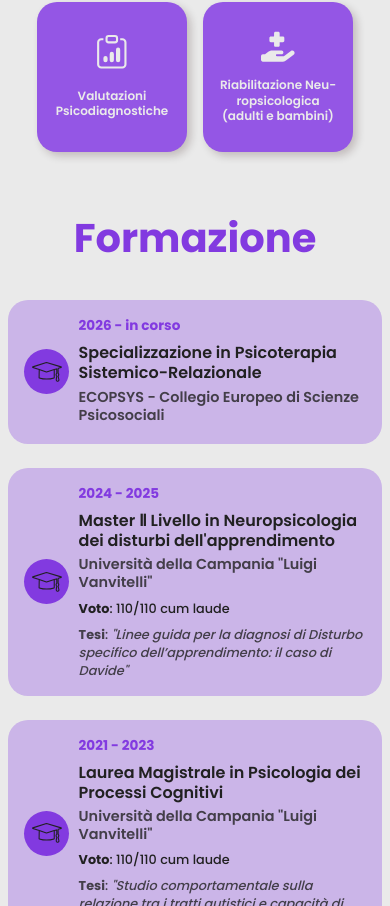
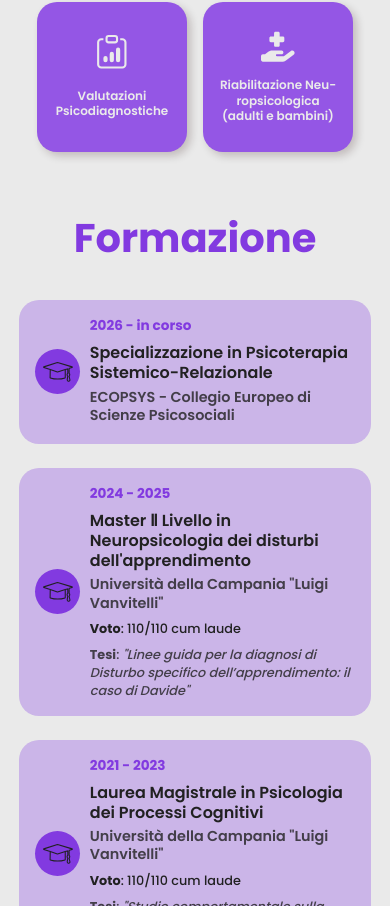
Before and after one commit to gcarda99/psycologist-portfolio, a React (Vite) app: page / in a window 390 px wide. Shown: the part 2538-3444 px from the top of the page. Built offline with nearby package versions, Linux system fonts and the light colour scheme; no server answers; a web font is replaced by a local one.

Commit message:
fix: add horizontal padding in Education section on mobile

```diff
--- a/src/components/Education/Education.css
+++ b/src/components/Education/Education.css
@@ -104,7 +104,6 @@
 
 /* ── 2K (2560px+) ─────────────────────────────────────── */
 @media (min-width: 2560px) {
-    /* padding sul root, max-width sul body interno */
     .education {
         padding: 0 6rem;
     }
@@ -166,7 +165,7 @@
     }
 }
 
-/* ── Tablet ───────────────────────────────────────────── */
+/* ── Tablet ────────────────────────────────────────────── */
 @media screen and (max-width: 992px) {
     .education {
         min-height: 100%;
@@ -239,7 +238,7 @@
 
 @media screen and (max-width: 600px) {
     .education {
-        padding: 0 0.5rem;
+        padding: 0 1.2rem;
     }
     .education-description > h1{
         font-size: 2.5rem;
```
